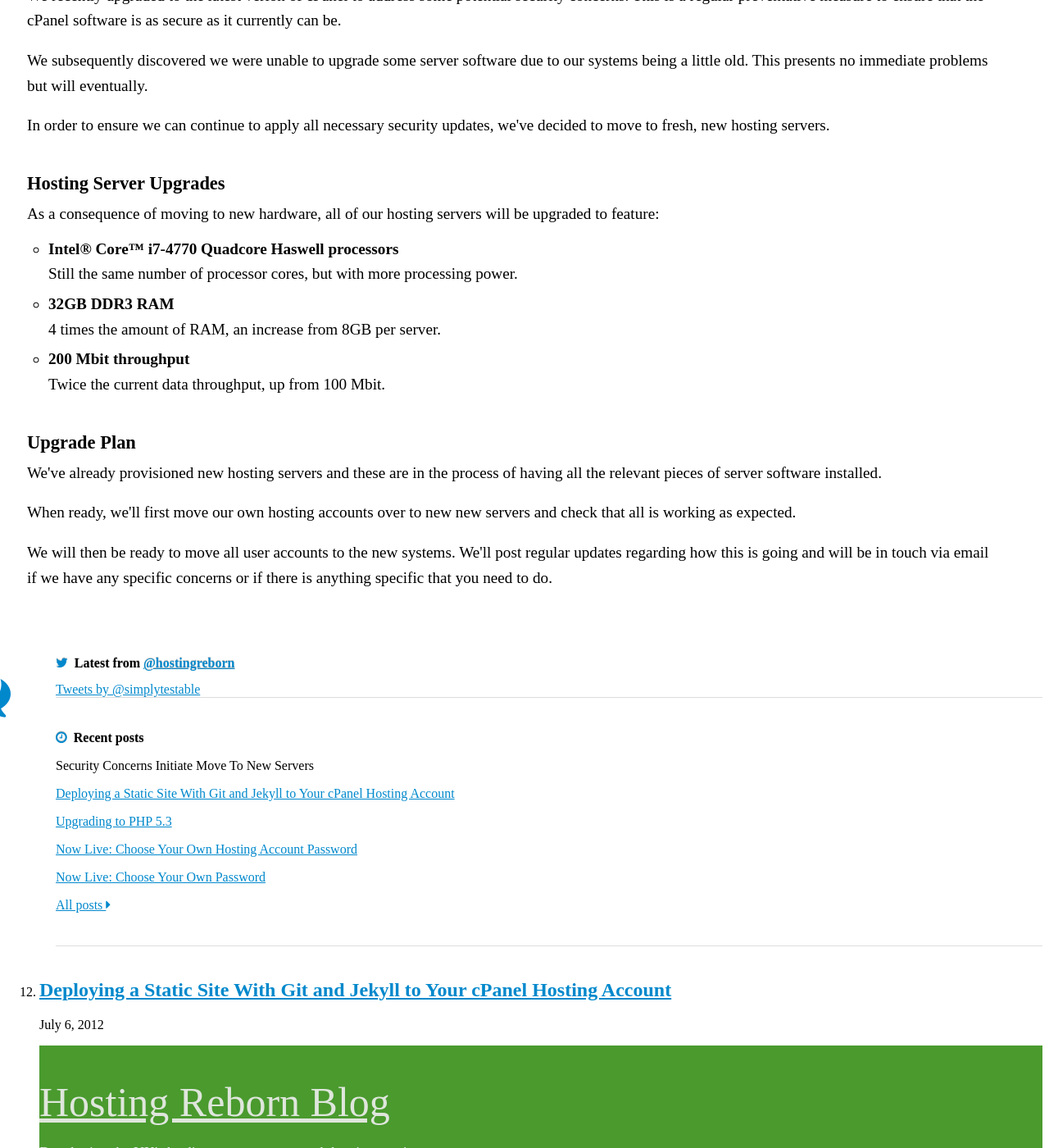
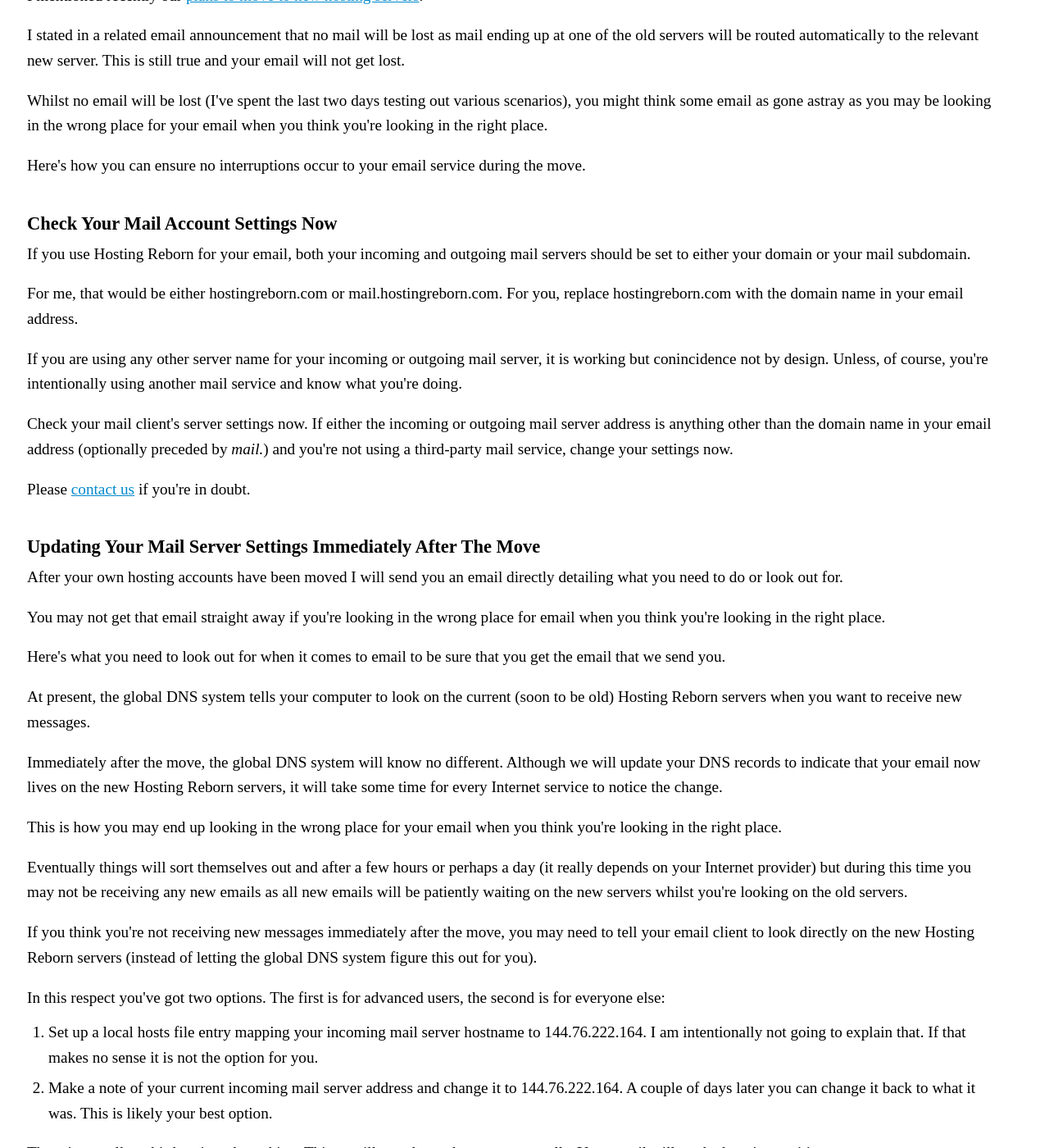
Before and after one commit to webignition/blog.hostingreborn.com, a Jekyll site: the page built from archive_source/index.html, in a window 1280 px wide and 1400 px high, scrolled down 501 px. Shown: the whole window at 82% size. Built offline with Jekyll 4.4.1, drawn with Linux system fonts in a browser that asks for light colours; nearby versions of some CDN libraries; comment, search, counter and statistics services are not loaded; a style sheet for code colours, icons or effects is not loaded; some of the changed text lies outside the part shown.

Commit message:
How to receive all your email during the server move

```diff
--- /dev/null
+++ b/_posts/2013-11-21-how-to-receive-all-your-email-during-the-server-move.html
@@ -0,0 +1,170 @@
+---
+layout: default
+title: "How To Receive All Your Email During The Server Move"
+author:
+name: Jon Cram
+url: http://webignition.net
+---
+
+<div class="section section-first">
+
+    <p>
+        I mentioned recently our <a href="/security-concerns-initiate-move-to-new-servers/">plans to move to new hosting servers</a>.
+    </p>
+
+    <p>
+        I stated in a related email announcement that no mail  will be lost as mail ending up at one of the old servers will be
+        routed automatically to the relevant new server. This is still true and
+        your email will not get lost.
+    </p>
+
+    <p>
+        Whilst no email will be lost (I've spent the last two days testing
+        out various scenarios), you might think some email as gone astray
+        as you may be looking in the wrong place for your email when you
+        think you're looking in the right place.
+    </p>
+
+    <p>
+        Here's how you can ensure no interruptions occur to your email service during
+        the move.
+    </p>
+</div>
+
+<div class="section">
+    <h3>Check Your Mail Account Settings Now</h3>
+
+    <p>
+        If you use Hosting Reborn for your email, both your incoming and
+        outgoing mail servers should be set to either your domain or your mail subdomain.
+    </p>
+
+    <p>
+        For me, that would be either hostingreborn.com or mail.hostingreborn.com.
+        For you, replace hostingreborn.com with the domain name in your email address.
+    </p>
+
+    <p>
+        If you are using any other server name for your incoming or outgoing
+        mail server, it is working but conincidence not by design. Unless, of
+        course, you're intentionally using another mail service and know
+        what you're doing.
+    </p>
+
+    <p>
+        Check your mail client's server settings now. If either the incoming
+        or outgoing mail server address is anything other than the domain
+        name in your email address (optionally preceded by <em>mail.</em>) and you're
+        not using a third-party mail service, change your settings now.
+    </p>
+
+    <p>
+        Please <a href="http://secure.hostingreborn.com/contact/">contact us</a>
+        if you're in doubt.
+    </p>
+</div>
+
+<div class="section">
+    <h3>Updating Your Mail Server Settings Immediately After The Move</h3>
+
+    <p>
+        After your own hosting accounts have been moved I will send you an email
+        directly detailing what you need to do or look out for.
+    </p>
+
+    <p>
+        You may not get that email straight away if you're looking in the wrong
+        place for email when you think you're looking in the right place.
+    </p>
+
+    <p>
+        Here's what you need to look out for when it comes to email to be sure
+        that you get the email that we send you.
+    </p>
+
+    <p>
+        At present, the global DNS system tells your computer to look on the
+        current (soon to be old) Hosting Reborn servers when you want to
+        receive new messages.
+    </p>
+
+    <p>
+        Immediately after the move, the global DNS system will know no different.
+        Although we will update your DNS records to indicate that your email
+        now lives on the new Hosting Reborn servers, it will take some time
+        for every Internet service to notice the change.
+    </p>
+
+    <p>
+        This is how you may end up looking in the wrong place for your email
+        when you think you're looking in the right place.
+    </p>
+
+    <p>
+        Eventually things will sort themselves out and after a few hours or
+        perhaps a day (it really depends on your Internet provider) but during this
+        time you may not be receiving any new emails as all new emails will be
+        patiently waiting on the new servers whilst you're looking on the old
+        servers.
+    </p>
+
+    <p>
+        If you think you're not receiving new messages immediately after the
+        move, you may need to tell your email client to look directly on the
+        new Hosting Reborn servers (instead of letting the global DNS system
+        figure this out for you).
+    </p>
+
+    <p>
+        In this respect you've got two options. The first is for advanced
+        users, the second is for everyone else:
+    </p>
+
+    <ol>
+        <li>
+            <p>
+                Set up a local hosts file entry mapping your incoming
+                mail server hostname to 144.76.222.164. I am intentionally
+                not going to explain that. If that makes no sense it is not
+                the option for you.
+            </p>
+        </li>
+        <li>
+            <p>
+                Make a note of your current incoming mail server address
+                and change it to 144.76.222.164. A couple of days later
+                you can change it back to what it was. This is likely your
+                best option.
+            </p>
+        </li>
+    </ol>
+
+    <p>
+        There is actually a third option: do nothing. Things will sort
+        themselves out eventually. Your email will not be lost, just waiting.
+    </p>
+</div>
+
+<div class="section">
+    <h3>Getting In Touch If You Have Concerns</h3>
+
+    <p>
+        Please <a href="http://secure.hostingreborn.com/contact/">contact us</a>
+        if you have any concerns about your email immediately after your
+        hosting accounts have been moved.
+    </p>
+
+    <p>
+        If you need to do so, make sure to remember something very important:
+        if you are having problems receiving email and you get in touch
+        using the very same email address, you may not receive our replies.
+    </p>
+
+    <p>
+        If you do need to get in touch about your email after your hosting
+        accounts have been moved, please use an email address not hosted by us
+        so that we can be sure you will receive our replies. You can easily
+        <a href="//gmail.com/">get a free GMail address</a> which would be fine.
+    </p>
+
+</div>
--- a/archive/index.html
+++ b/archive/index.html
@@ -4,6 +4,22 @@
 is_archive: true
 ---
 <ol class="archive">
+
+
+    <li value="14">
+        <h2><a href="/how-to-receive-all-your-email-during-the-server-move/">How To Receive All Your Email During The Server Move </a></h2>
+        <p class="post-date">November 21, 2013</p>
+
+
+
+        <p>
+        I mentioned recently our <a href="/security-concerns-initiate-move-to-new-servers/">plans to move to new hosting servers</a>.
+    </p>
+
+
+
+
+    </li>
 
 
     <li value="13">
```
Also changed, not shown: sitemap.xml (+20 -14 lines).
